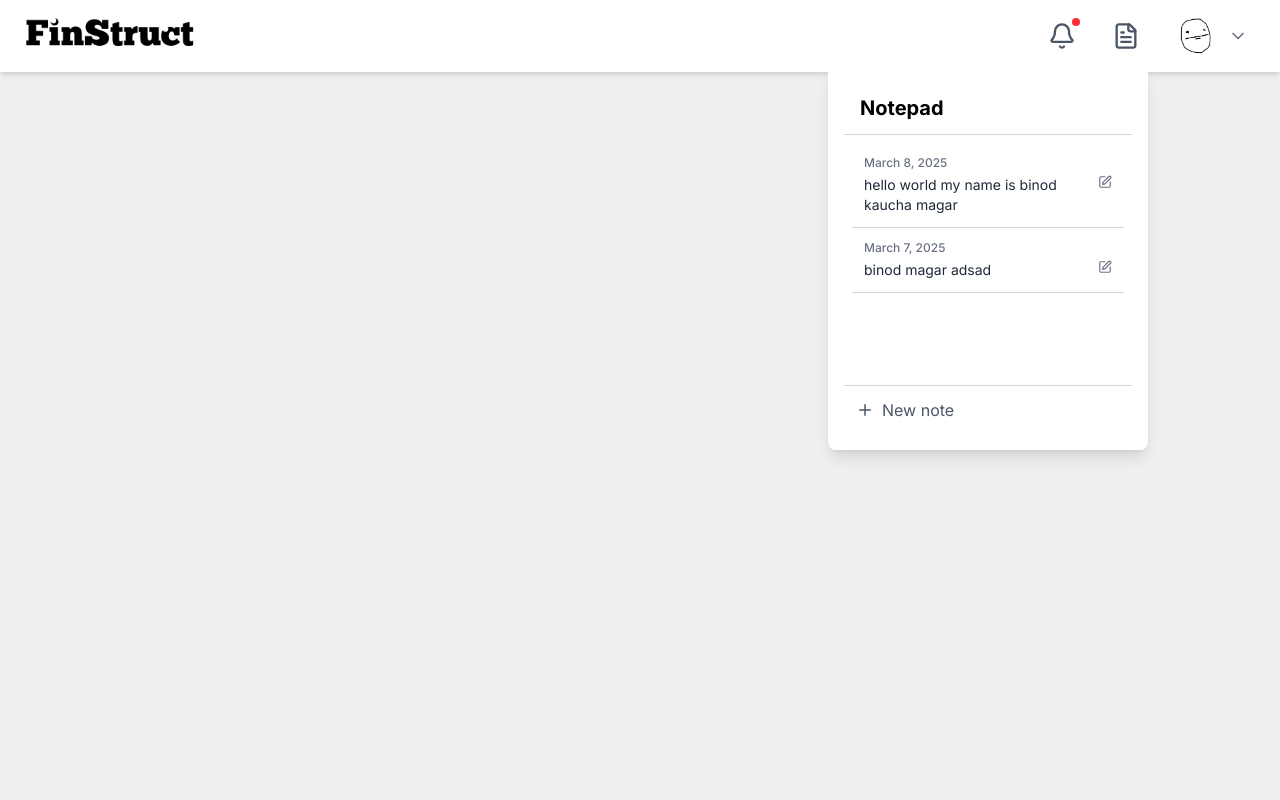
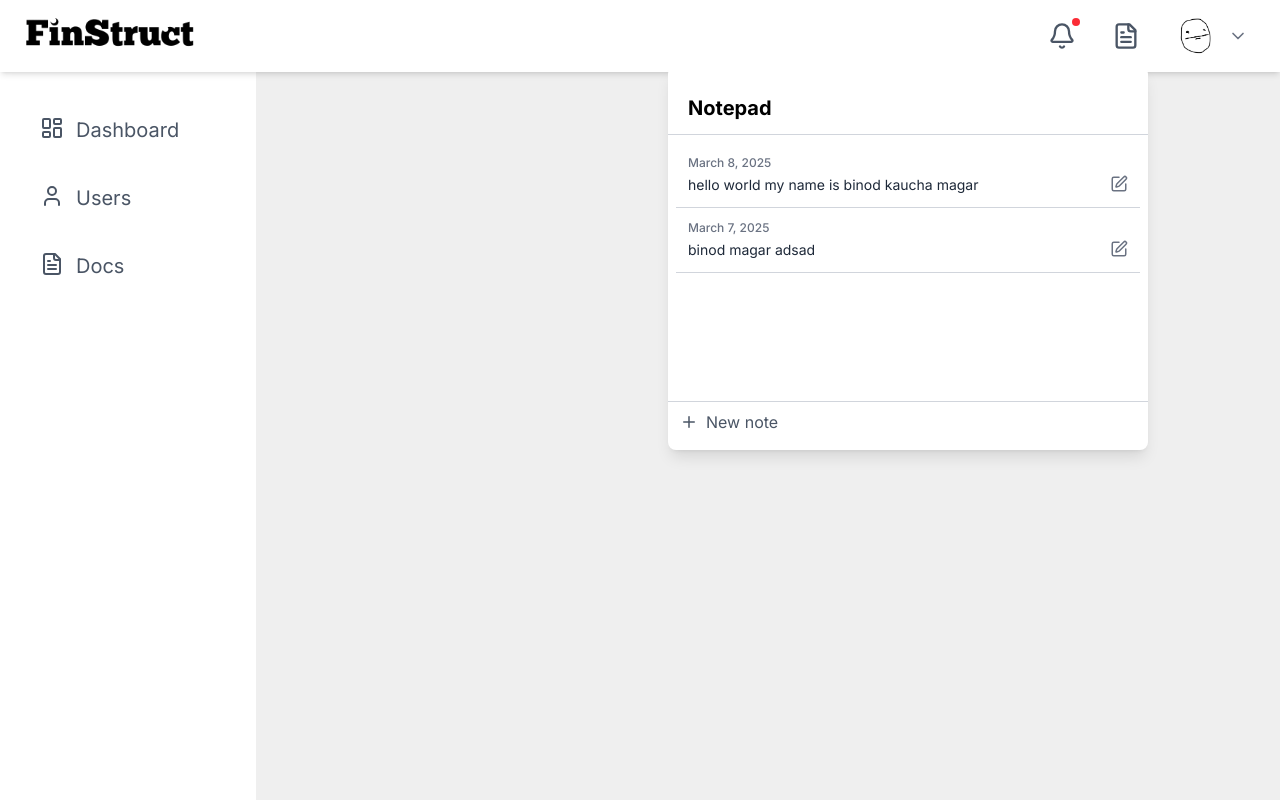
Before and after one commit to BinodMagar60/FinStruct, a React (Vite) app in the folder Frontend/: page / in a window 1280 px wide. Both pictures are taken after a click on the button 1126 px from the left and 36 px from the top of the page. Built offline with nearby package versions, Linux system fonts and the light colour scheme.

Commit message:
sidebar update

```diff
--- a/Frontend/package.json
+++ b/Frontend/package.json
@@ -16,6 +16,7 @@
     "react-dom": "^19.0.0",
     "react-icons": "^5.5.0",
     "react-redux": "^9.2.0",
+    "react-spinners": "^0.15.0",
     "react-toastify": "^11.0.5",
     "tailwindcss": "^4.0.7"
   },
--- a/Frontend/src/App.jsx
+++ b/Frontend/src/App.jsx
@@ -1,14 +1,11 @@
 import React from 'react'
-import Login from './Login'
-import Navbar from './Components/NavBar'
-// import Loading from './Components/Loading'
+import Admin from './Pages/admin/Admin'
+
 
 const App = () => {
   return (
     <div className='bg-[#efefef] h-screen'>
-    {/* <Loading/> */}
-    <Navbar/>
-    {/* <Login/> */}
+    <Admin />
     </div>
   )
 }
--- a/Frontend/src/Components/Loading.jsx
+++ b/Frontend/src/Components/Loading.jsx
@@ -1,4 +1,3 @@
-import React from 'react'
 
 const Loading = () => {
   return (
--- a/Frontend/src/Components/Navbar.jsx
+++ b/Frontend/src/Components/Navbar.jsx
@@ -99,7 +99,7 @@ const Navbar = () => {
 
 
   return (
-    <nav className="flex items-center justify-between bg-white shadow-md px-6 py-3">
+    <nav className="flex items-center justify-between bg-white shadow-md px-6 py-3 relative z-10">
         {/* logo */}
       <div className="flex items-center">
         <img
--- a/Frontend/src/Components/Notes.jsx
+++ b/Frontend/src/Components/Notes.jsx
@@ -1,5 +1,5 @@
 import React, { useState, useEffect, useRef } from 'react';
-import { FileText, Edit, Save, Plus } from 'lucide-react';
+import { FileText, Edit, Save, Plus, Trash2 } from 'lucide-react';
 
 const Notes = () => {
   const [isNotesOpen, setIsNotesOpen] = useState(false);
@@ -7,13 +7,13 @@ const Notes = () => {
     {
       id: 1,
       date: new Date(2025, 2, 8),
-      content: 'hello world my name is binod kaucha magar'
+      content: 'hello world my name is binod kaucha magar',
     },
     {
       id: 2,
       date: new Date(2025, 2, 7),
-      content: 'binod magar adsad'
-    }
+      content: 'binod magar adsad',
+    },
   ]);
   const [newNoteContent, setNewNoteContent] = useState('');
   const [isAddingNote, setIsAddingNote] = useState(false);
@@ -26,6 +26,8 @@ const Notes = () => {
     const handleClickOutside = (event) => {
       if (notesRef.current && !notesRef.current.contains(event.target)) {
         setIsNotesOpen(false);
+        setEditingNoteId(null);
+        setEditingContent('');
       }
     };
 
@@ -37,7 +39,7 @@ const Notes = () => {
 
   const formatDate = (date) => {
     const months = [
-      'January', 'February', 'March', 'April', 'May', 'June', 'July', 'August', 'September', 'October', 'November', 'December'
+      'January', 'February', 'March', 'April', 'May', 'June', 'July', 'August', 'September', 'October', 'November', 'December',
     ];
     return `${months[date.getMonth()]} ${date.getDate()}, ${date.getFullYear()}`;
   };
@@ -47,7 +49,7 @@ const Notes = () => {
       const newNote = {
         id: Date.now(),
         date: new Date(),
-        content: newNoteContent
+        content: newNoteContent,
       };
       setNotes([newNote, ...notes]);
       setNewNoteContent('');
@@ -62,15 +64,23 @@ const Notes = () => {
 
   const saveEdit = () => {
     if (editingContent.trim()) {
-      setNotes(notes.map((note) =>
-        note.id === editingNoteId ? { ...note, content: editingContent, date: new Date() } : note
-      ));
+      setNotes(
+        notes.map((note) =>
+          note.id === editingNoteId ? { ...note, content: editingContent, date: new Date() } : note
+        )
+      );
       setEditingNoteId(null);
       setEditingContent('');
     }
   };
 
   const cancelEdit = () => {
+    setEditingNoteId(null);
+    setEditingContent('');
+  };
+
+  const deleteNote = (id) => {
+    setNotes(notes.filter((note) => note.id !== id));
     setEditingNoteId(null);
     setEditingContent('');
   };
@@ -108,13 +118,13 @@ const Notes = () => {
         </button>
 
         {isNotesOpen && (
-          <div className="absolute right-0 mt-2 w-80 h-96 bg-white rounded-lg shadow-lg p-4 z-50 flex flex-col">
-            <div className="flex justify-between items-center px-4 py-3 border-b border-gray-300">
+          <div className="absolute right-0 mt-2 w-120 h-96 bg-white rounded-lg shadow-lg py-4 z-50 flex flex-col">
+            <div className="flex justify-between items-center px-5 py-3 border-b border-gray-300">
               <h2 className="text-xl font-bold">Notepad</h2>
             </div>
 
             {/* Notes List */}
-            <div className="flex-1 overflow-y-auto p-2">
+            <div className="flex-1 overflow-y-auto p-2 notesShow">
               {notes.map((note) => (
                 <div key={note.id} className="p-3 border-b border-gray-300">
                   <div className="text-xs text-gray-500 font-medium">{formatDate(note.date)}</div>
@@ -132,15 +142,21 @@ const Notes = () => {
                       <div className="flex justify-end space-x-2 mt-2">
                         <button
                           onClick={cancelEdit}
-                          className="px-2 py-1 bg-gray-300 hover:bg-gray-400 rounded-md text-gray-800 text-sm"
+                          className="px-2 py-1 bg-gray-300 hover:bg-gray-400 rounded-md text-gray-800 text-sm cursor-pointer"
                         >
                           Cancel
                         </button>
                         <button
                           onClick={saveEdit}
-                          className="px-2 py-1 bg-blue-500 hover:bg-blue-600 rounded-md text-white flex items-center text-sm"
+                          className="px-2 py-1 bg-blue-500 hover:bg-blue-600 rounded-md text-white flex items-center text-sm cursor-pointer"
                         >
                           <Save size={12} className="mr-1" /> Save
+                        </button>
+                        <button
+                          onClick={() => deleteNote(note.id)}
+                          className="px-2 py-1 bg-red-500 hover:bg-red-600 rounded-md text-white flex items-center text-sm cursor-pointer"
+                        >
+                          <Trash2 size={12} className="mr-1" /> Delete
                         </button>
                       </div>
                     </div>
@@ -151,7 +167,7 @@ const Notes = () => {
                         className="ml-2 text-gray-500 hover:text-blue-500 flex-shrink-0"
                         onClick={() => startEditing(note)}
                       >
-                        <Edit size={14} />
+                        <Edit size={18} className='cursor-pointer hover:text-black'/>
                       </button>
                     </div>
                   )}
@@ -160,7 +176,7 @@ const Notes = () => {
             </div>
 
             {/* Add Note Section */}
-            <div className="p-3 border-t border-gray-300 mt-auto">
+            <div className="px-3 pt-2 border-t border-gray-300 mt-auto">
               {isAddingNote ? (
                 <div className="flex flex-col space-y-2">
                   <textarea
@@ -175,13 +191,13 @@ const Notes = () => {
                   <div className="flex justify-end space-x-2">
                     <button
                       onClick={() => setIsAddingNote(false)}
-                      className="px-3 py-1 bg-gray-300 hover:bg-gray-400 rounded"
+                      className="px-3 py-1 bg-gray-300 hover:bg-gray-400 rounded cursor-pointer"
                     >
                       Cancel
                     </button>
                     <button
                       onClick={handleAddNote}
-                      className="px-3 py-1 bg-blue-500 hover:bg-blue-600 rounded text-white"
+                      className="px-3 py-1 bg-blue-500 hover:bg-blue-600 rounded text-white cursor-pointer"
                     >
                       Add
                     </button>
@@ -190,9 +206,9 @@ const Notes = () => {
               ) : (
                 <button
                   onClick={() => setIsAddingNote(true)}
-                  className="flex items-center text-gray-600 hover:text-black"
+                  className="flex items-center text-gray-600 hover:text-black cursor-pointer"
                 >
-                  <Plus size={18} className="mr-2" /> New note
+                  <Plus size={18} className="mr-2 " /> New note
                 </button>
               )}
             </div>
--- /dev/null
+++ b/Frontend/src/Components/Sidebar.jsx
@@ -0,0 +1,66 @@
+import React from 'react'
+import { LayoutDashboard, User, FileText } from 'lucide-react';
+
+const Sidebar = () => {
+
+
+
+
+    const admin = true;
+
+
+
+    const adminLists = [
+        {
+            name: "Dashboard",
+            url: "/mainDashboard",
+            logo: <LayoutDashboard />
+        },
+        {
+            name: "Users",
+            url: "/Users",
+            logo: <User/>
+        },
+        {
+            name: "Docs",
+            url: "/Docs",
+            logo: <FileText />
+        }
+    ]
+
+
+
+  return (
+
+    <>
+
+
+
+
+
+    <div className='fixed top-0 left-0 h-screen w-64 bg-white pt-24'>
+
+    {
+        admin? <>
+        <ul className='flex flex-col justify-center select-none'>
+            {
+                adminLists.map((items, index)=> { return (
+                    <li key={index} className='flex text-xl text-gray-600  w-full pl-10 cursor-pointer py-5 hover:bg-[#e4e4e488] active:bg-black active:text-white transition-all'>
+                        <span className='mr-3'>{items.logo}</span>
+                        <span>{items.name}</span>
+                    </li>
+                )})
+            }
+        </ul>
+
+        </>:<></>
+    }
+    </div>
+
+
+
+    </>
+  )
+}
+
+export default Sidebar
--- /dev/null
+++ b/Frontend/src/Pages/admin/Admin.jsx
@@ -0,0 +1,14 @@
+import React from "react";
+import Navbar from "../../Components/NavBar";
+import Sidebar from "../../Components/Sidebar";
+
+const Admin = () => {
+  return (
+    <>
+      <Navbar/>
+      <Sidebar/>
+    </>
+  );
+};
+
+export default Admin;
```
Also changed, not shown: Frontend/src/Pages/users/Users.jsx (added), 1 other file (tests, documents, lock files or other folders).
